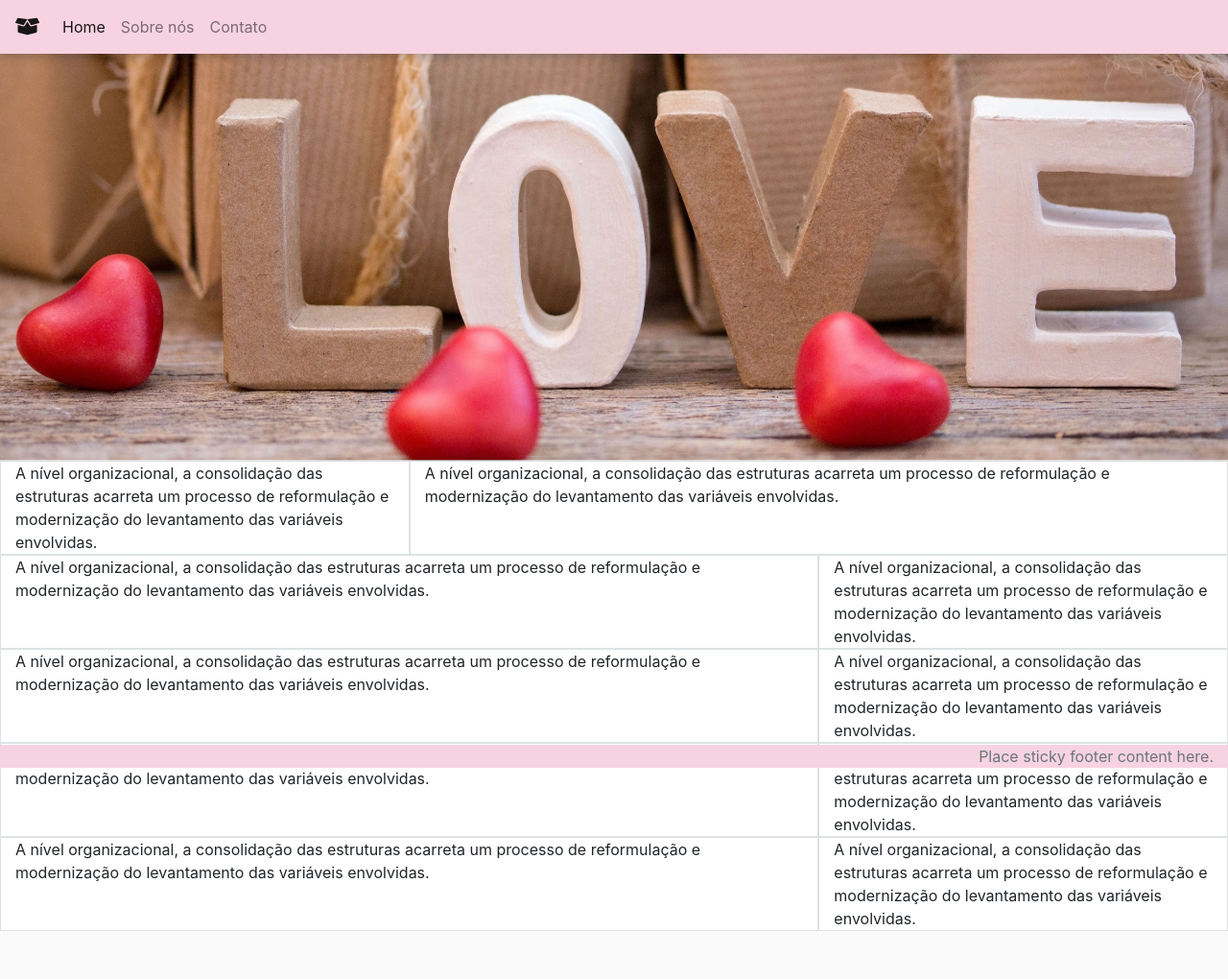
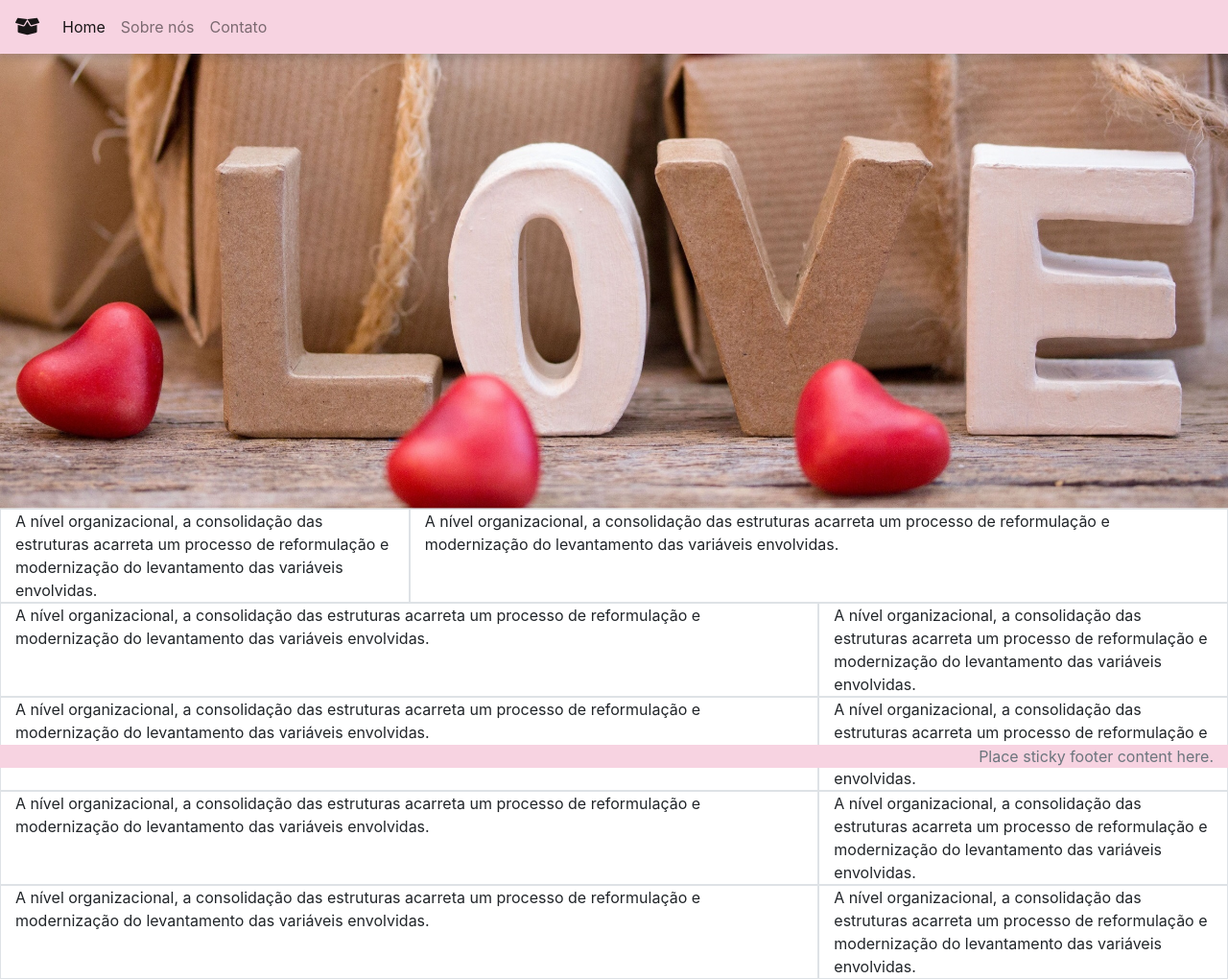
Before and after one commit to projetoudf/interdisciplinarII, a PHP site: page / in a window 1280 px wide. Shown: the whole page at 96% size. Before the commit the page ends 970 px from the top, so only its background shows below. Run offline with PHP 8.4, Linux system fonts and the light colour scheme.

Commit message:
css com 50px no topo

```diff
--- a/base.php
+++ b/base.php
@@ -7,6 +7,9 @@
 
     <!-- Bootstrap CSS -->
     <link rel="stylesheet" href="https://stackpath.bootstrapcdn.com/bootstrap/4.3.1/css/bootstrap.min.css" integrity="sha384-ggOyR0iXCbMQv3Xipma34MD+dH/1fQ784/j6cY/iJTQUOhcWr7x9JvoRxT2MZw1T" crossorigin="anonymous">
+
+    <!-- CSS CUSTOM -->
+    <link rel="stylesheet" href="css/estilo.css">
 
     <!-- Icones -->
     <link rel="stylesheet" href="https://use.fontawesome.com/releases/v5.7.2/css/all.css" integrity="sha384-fnmOCqbTlWIlj8LyTjo7mOUStjsKC4pOpQbqyi7RrhN7udi9RwhKkMHpvLbHG9Sr" crossorigin="anonymous">
--- /dev/null
+++ b/css/estilo.css
@@ -0,0 +1,3 @@
+body{
+    margin-top: 50px;
+}
--- a/index.php
+++ b/index.php
@@ -8,6 +8,8 @@
     <!-- Bootstrap CSS -->
     <link rel="stylesheet" href="https://stackpath.bootstrapcdn.com/bootstrap/4.3.1/css/bootstrap.min.css" integrity="sha384-ggOyR0iXCbMQv3Xipma34MD+dH/1fQ784/j6cY/iJTQUOhcWr7x9JvoRxT2MZw1T" crossorigin="anonymous">
 
+    <!-- CSS CUSTOM -->
+    <link rel="stylesheet" href="css/estilo.css">
     <!-- Icones -->
     <link rel="stylesheet" href="https://use.fontawesome.com/releases/v5.7.2/css/all.css" integrity="sha384-fnmOCqbTlWIlj8LyTjo7mOUStjsKC4pOpQbqyi7RrhN7udi9RwhKkMHpvLbHG9Sr" crossorigin="anonymous">
     <link href="https://fonts.googleapis.com/icon?family=Material+Icons" rel="stylesheet">
```
